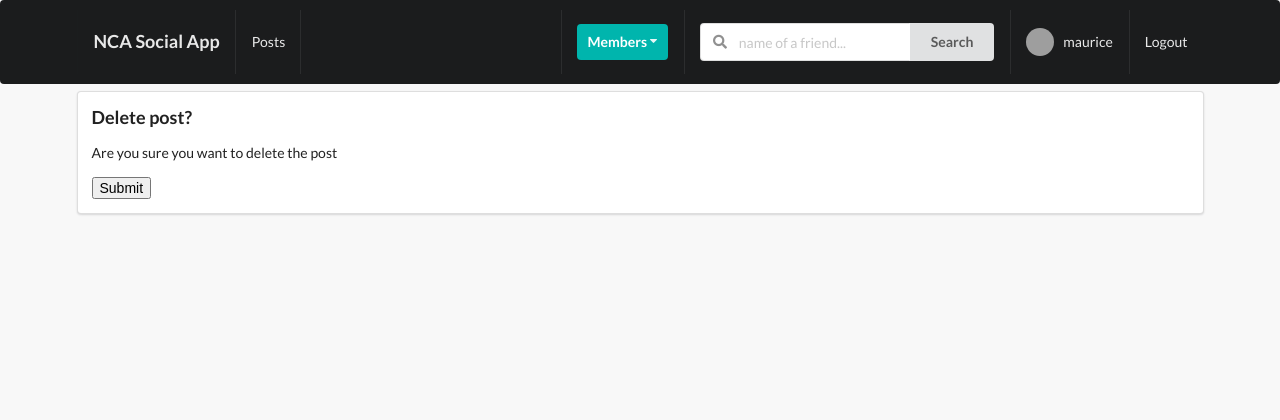
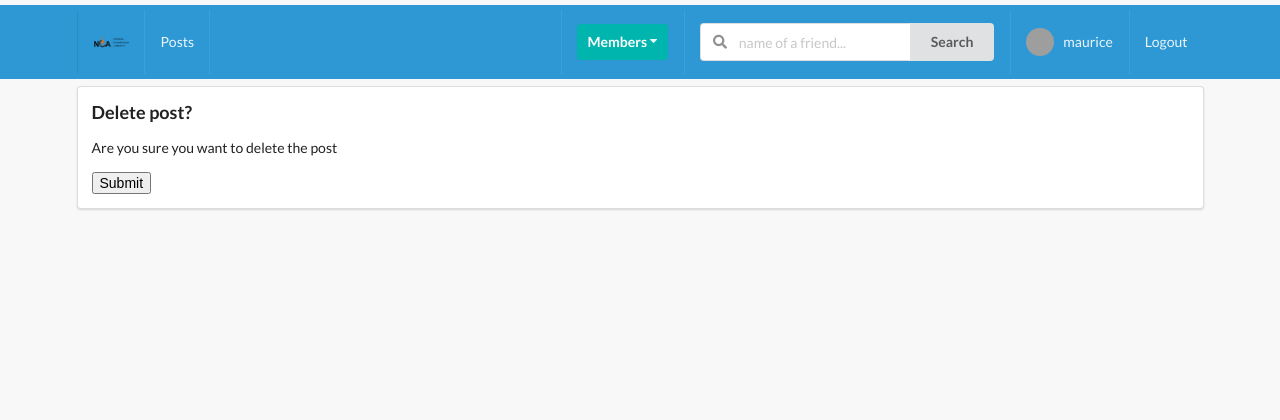
Before and after one commit to Dehmanue/djangosocialapp, a Django app: page /posts/12/delete/ in a window 1280 px wide. Shown: the top 420 px of the page. Before the commit the page ends 215 px from the top, so only its background shows below. Run offline with Django 3.2, Linux system fonts and the light colour scheme; a user stored in the database is signed in; data comes from the database, SQL or seed files in the repository; both versions use the stored data as it was after the commit; some libraries are stand-ins or nearby versions; grey boxes are pictures that could not be loaded.

Commit message:
update on the navbar

```diff
--- a/src/bffbook/urls.py
+++ b/src/bffbook/urls.py
@@ -18,6 +18,7 @@ from django.urls import path, include
 from django.conf import settings
 from django.conf.urls.static import static
 from .views import home_view
+from django.views.generic import TemplateView
 
 urlpatterns = [
     path('admin/', admin.site.urls),
@@ -26,6 +27,7 @@ urlpatterns = [
     path('profiles/', include('profiles.urls', namespace='profiles')),
     path('posts/', include('posts.urls', namespace='posts')),
 
+
 ]
 
 urlpatterns += static(settings.MEDIA_URL, document_root=settings.MEDIA_ROOT)
--- a/src/static_project/style.css
+++ b/src/static_project/style.css
@@ -3,9 +3,9 @@ body {
 }
 
 .nav {
-    border-radius: 0px i !important;
-    padding: 10px 0 10px 0;
-    background-color: blue;
+    border-radius: 0px !important;
+    padding: 5px 0 5px 0;
+    background-color: #2e98d4 !important;
 }
 
 .mb-7 {
--- a/src/templates/main/navbar.html
+++ b/src/templates/main/navbar.html
@@ -1,3 +1,4 @@
+{% load static %}
 {% url 'home-view' as path_to_home %}
 {% url 'posts:main-post-view' as path_to_posts %}
 {% url 'profiles:my-profile-view' as path_to_my_profile %}
@@ -5,19 +6,13 @@
 {% url 'profiles:invite-profiles-view' as path_to_invites %}
 {% url 'profiles:all-profiles-view' as path_to_all_profiles %}
 
-
-<div class="nav mb-7 ui inverted menu">
-    <div class="ui container">
+<div class="nav mb-7 mt-5 ui inverted menu body">
+    <div class="ui container ">
         {% if user.is_authenticated %}
-      <a href="{{path_to_posts}}" class="{% if request.path == path_to_home %} active {% endif %}item">
-          <h3>NCA Social App</h3>
-      </a>
-      {% else %}
-      <a href="{% url 'account_login' %}" class="item">
-        <h3>NCA Social App</h3>
-      </a>
-
-      {% endif %}
+            <a href="{{path_to_posts}}" class="navbar-brand {% if request.path == path_to_home %} active {% endif %}item"><img src="{% static 'logonca.png' %}"></a>
+        {% else %}
+            <a href="{% url 'account_login' %}" class="item"></a>
+        {% endif %}
 
       {% if request.user.is_authenticated %}
       <a href="{{path_to_posts}}" class="{% if request.path == path_to_posts %} active {% endif %}item">
```
Also changed, not shown: src/bffbook/settings.py (+17 -2 lines), src/db.sqlite3, src/profiles/migrations/0004_auto_20210420_1704.py (added), src/static_project/logonca.png (added).
